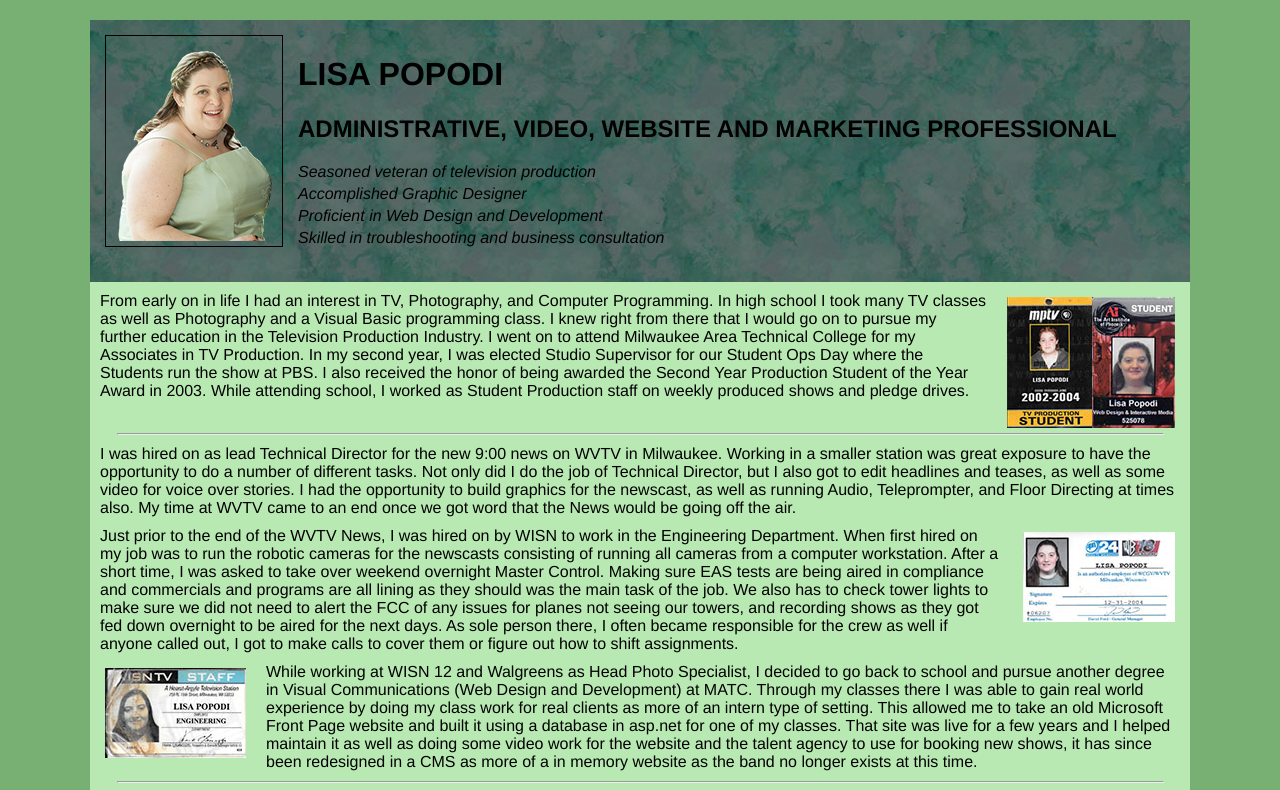
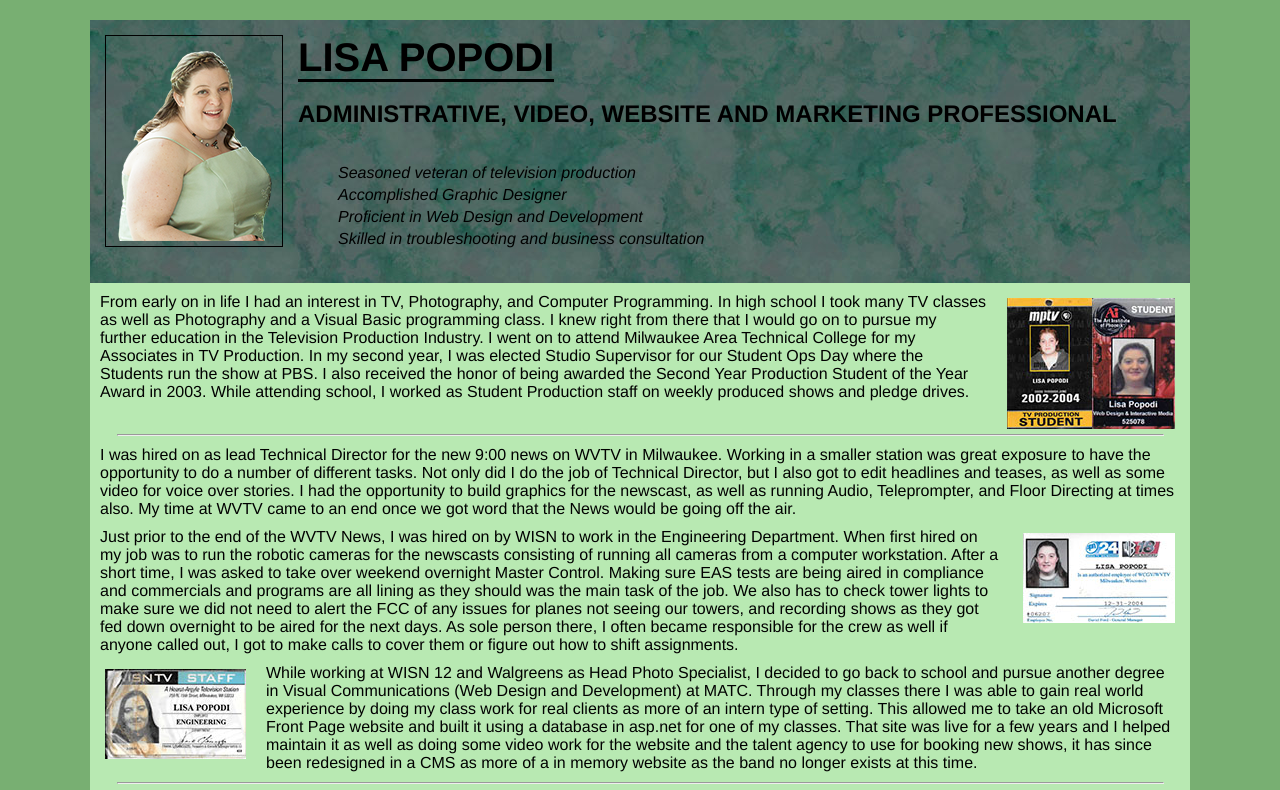
Before and after one commit to lpopodi/lpopodi.github.io, a plain HTML site: page index.html in a window 1280 px wide. Shown: the top 790 px of the page. Drawn offline with Linux system fonts and the light colour scheme.

Commit message:
updated h1 and ul to block

```diff
--- a/about.css
+++ b/about.css
@@ -6,7 +6,17 @@ body {
 	margin: 20px;
 }
 
-h1, h2, h3, h4 {
+h1 {
+	text-transform: uppercase;
+	font-size: 40px;
+	font-stretch: expanded;
+	border-bottom: 3px solid black;
+	display: inline;
+
+
+}
+
+h2, h3, h4 {
 	text-transform: uppercase;
 }
 
@@ -20,6 +30,9 @@ li {
     font-style: italic;
 }
 
+ul{
+		display: inline-block;
+}
 a {
     color: #bec6cd;
 }
```
